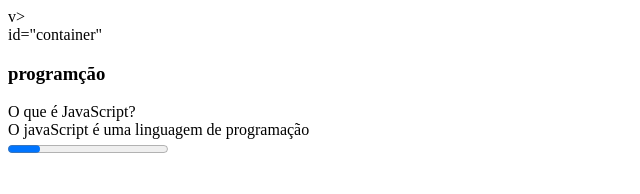
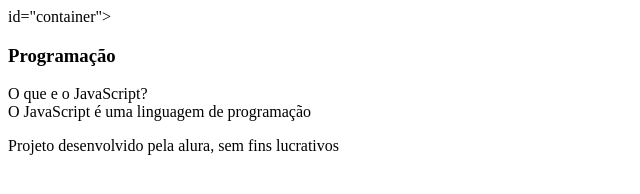
Before and after one commit to Rael748/flashcards., a plain HTML site: page index.html in a window 1280 px wide. Shown: the whole page, without its empty margins (0-640 px from the left). Drawn offline with Linux system fonts and the light colour scheme.

Commit message:
Add files via upload

```diff
--- a/index.html
+++ b/index.html
@@ -1,25 +1,30 @@
 <!DOCTYPE html>
 <html lang="pt-br">
+<head>
+    <meta charset="UTF-8">
+    <meta http-equiv="X-UA-Compatible" content="IE=edge">
+    <meta name="viewport" content="width=device-width, initial-scale=1.0">
+    <title>flashcards.</title>
+</head>
 <body>
- <main>
-<v>
+    <main>
+<section> id="container">
+    <article  class="cartao">
+        <div class="cartao__conteudo">
+            <h3>Programação</h3>
+            <div class="cartao__conteudo__pergunta">
+                O que e o JavaScript?
+            </div>
+            <div class="Cartao__conteudo__resposta">
+                O JavaScript é uma linguagem de programação
+            </div>
 
-
-    v>
-</article>
-</section><section> id="container"
-<article class="cartao">
-    <div class="cartao__conteudo">
-        <h3>programção</h3>
-        <div class="cartao__conteudo__pergunta">
-            O que é JavaScript?
         </div>
-        <div class="cartao__conteudo__resposta">
-            O javaScript é uma linguagem de programação
-        </div>
- </main>
- <footer>
-    <progress> projeto desenvolvido pela alura, sem fins lucrativos </progress>
- </footer>
+    </article>
+</section>
+    </main>
+    <footer>
+        <p>Projeto desenvolvido pela alura, sem fins lucrativos</p>
+    </footer>
 </body>
-</html
+</html>
```
